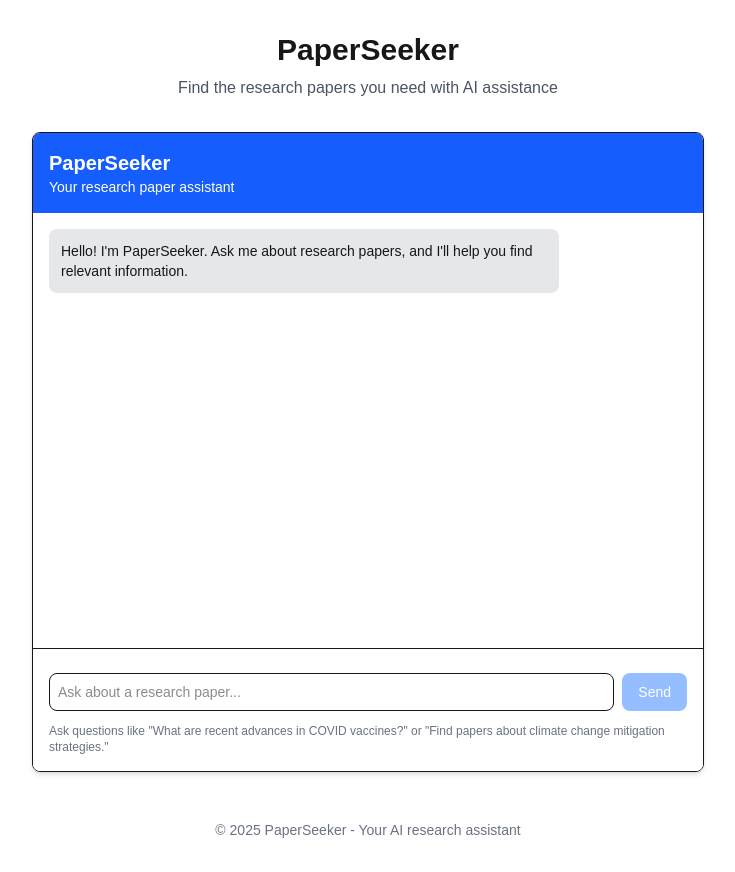
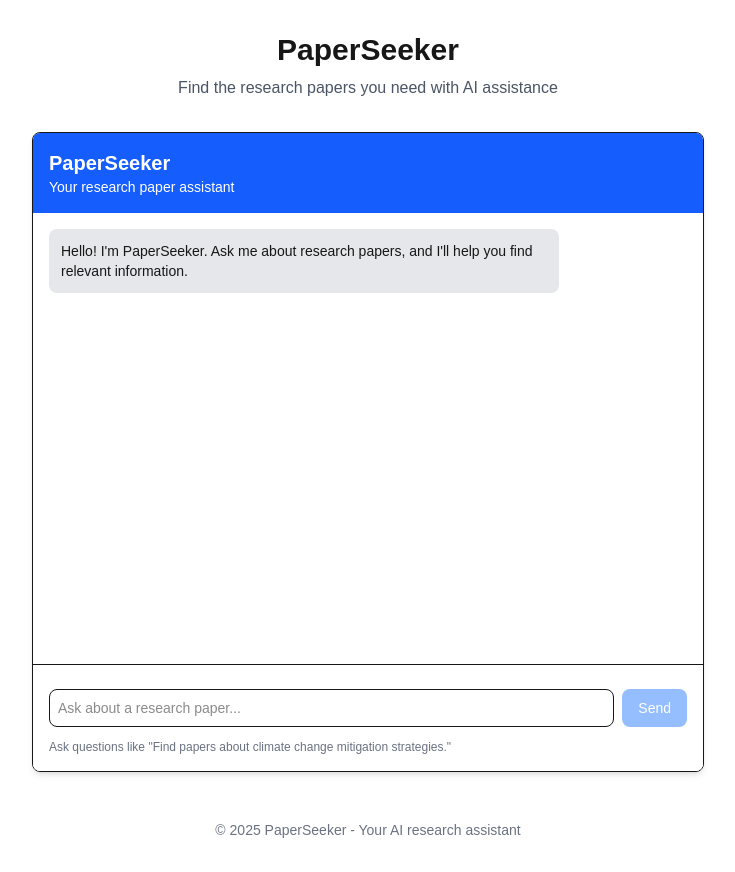
Before and after one commit to sqz0914/PaperSeeker, a Next.js app in the folder frontend/: page / in a window 1280 px wide. Shown: the whole page, without its empty margins (272-1007 px from the left). Built offline with nearby package versions, Linux system fonts and the light colour scheme.

Commit message:
update UI

```diff
--- a/frontend/app/components/ChatInterface.js
+++ b/frontend/app/components/ChatInterface.js
@@ -179,8 +179,7 @@ const ChatInterface = () => {
 
         <div className="mt-3 text-xs text-gray-500">
           <p>
-            Ask questions like "What are recent advances in COVID vaccines?" or
-            "Find papers about climate change mitigation strategies."
+            Ask questions like "Find papers about climate change mitigation strategies."
           </p>
         </div>
       </div>
```
Also changed, not shown: 1 other file (tests, documents, lock files or other folders).
